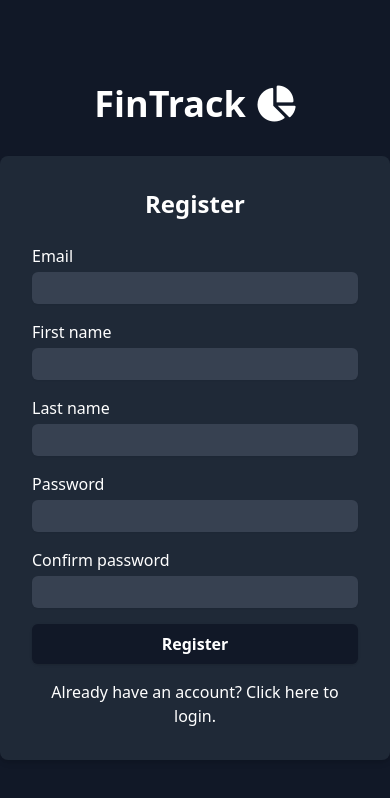
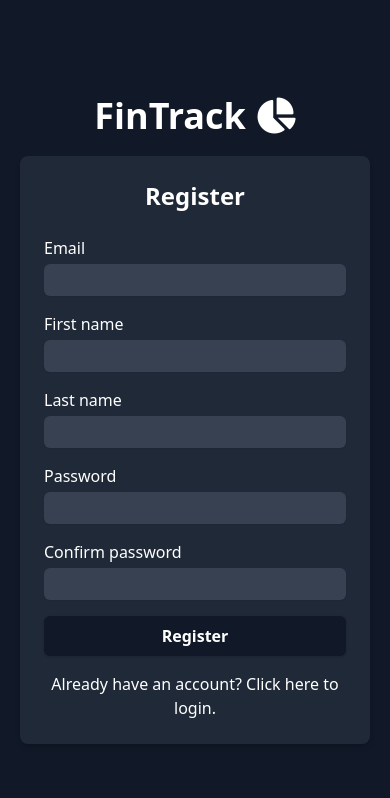
Before and after one commit to owensanders/fintrack-frontend, a Vue app: page /register in a window 390 px wide. Shown: the top 798 px of the page. Built offline with nearby package versions, Linux system fonts and the light colour scheme.

Commit message:
Make Login and Register responsive

```diff
--- a/src/App.vue
+++ b/src/App.vue
@@ -2,10 +2,6 @@
   <div
     class="min-h-screen flex flex-col items-center justify-center bg-gray-900 text-white"
   >
-    <h1 class="text-4xl font-bold mb-8">
-      FinTrack <i class="fa-solid fa-chart-pie"></i>
-    </h1>
-
     <RouterView />
   </div>
 </template>
--- a/src/components/auth/Login.vue
+++ b/src/components/auth/Login.vue
@@ -1,5 +1,10 @@
 <template>
-  <div class="bg-gray-800 shadow-md rounded-lg p-8 w-full max-w-md">
+  <h1 class="text-4xl font-bold">
+    FinTrack <i class="fa-solid fa-chart-pie"></i>
+  </h1>
+  <div
+    class="bg-gray-800 shadow-md rounded-lg p-6 max-w-md mx-5 my-5 md:mx-auto md:w-full md:p-8"
+  >
     <h2 class="text-2xl font-semibold mb-6 text-center">Login</h2>
     <form @submit.prevent="handleLogin">
       <Input label="Email" id="email" type="email" v-model="email" required />
--- a/src/components/auth/Register.vue
+++ b/src/components/auth/Register.vue
@@ -1,5 +1,10 @@
 <template>
-  <div class="bg-gray-800 shadow-md rounded-lg p-8 w-full max-w-md">
+  <h1 class="text-4xl font-bold mt-4 md:mt-0">
+    FinTrack <i class="fa-solid fa-chart-pie"></i>
+  </h1>
+  <div
+    class="bg-gray-800 shadow-md rounded-lg p-6 max-w-md mx-5 my-5 md:mx-auto md:w-full md:p-8"
+  >
     <h2 class="text-2xl font-semibold mb-6 text-center">Register</h2>
     <form @submit.prevent="handleRegister">
       <Input label="Email" id="email" v-model="email" type="email" />
```
